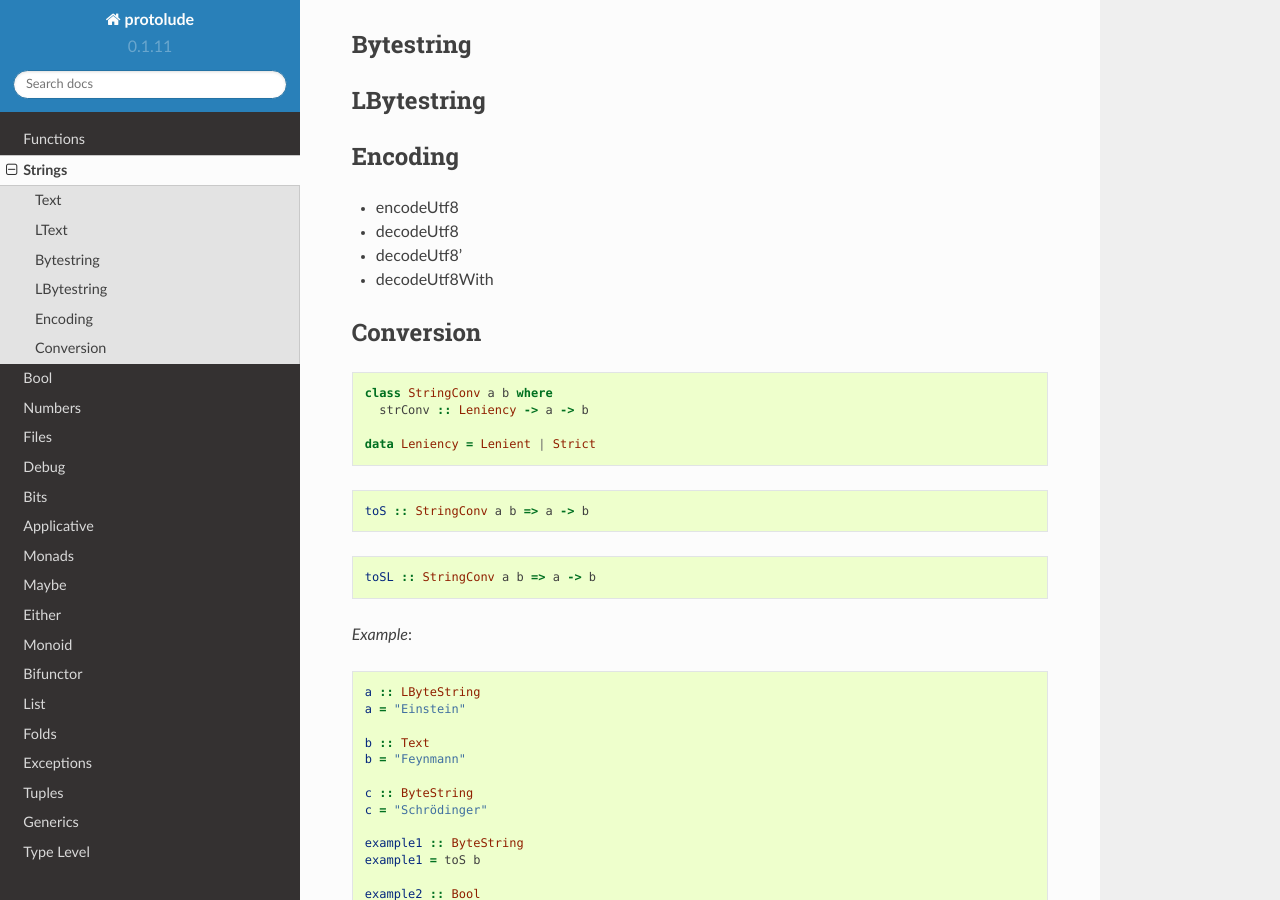
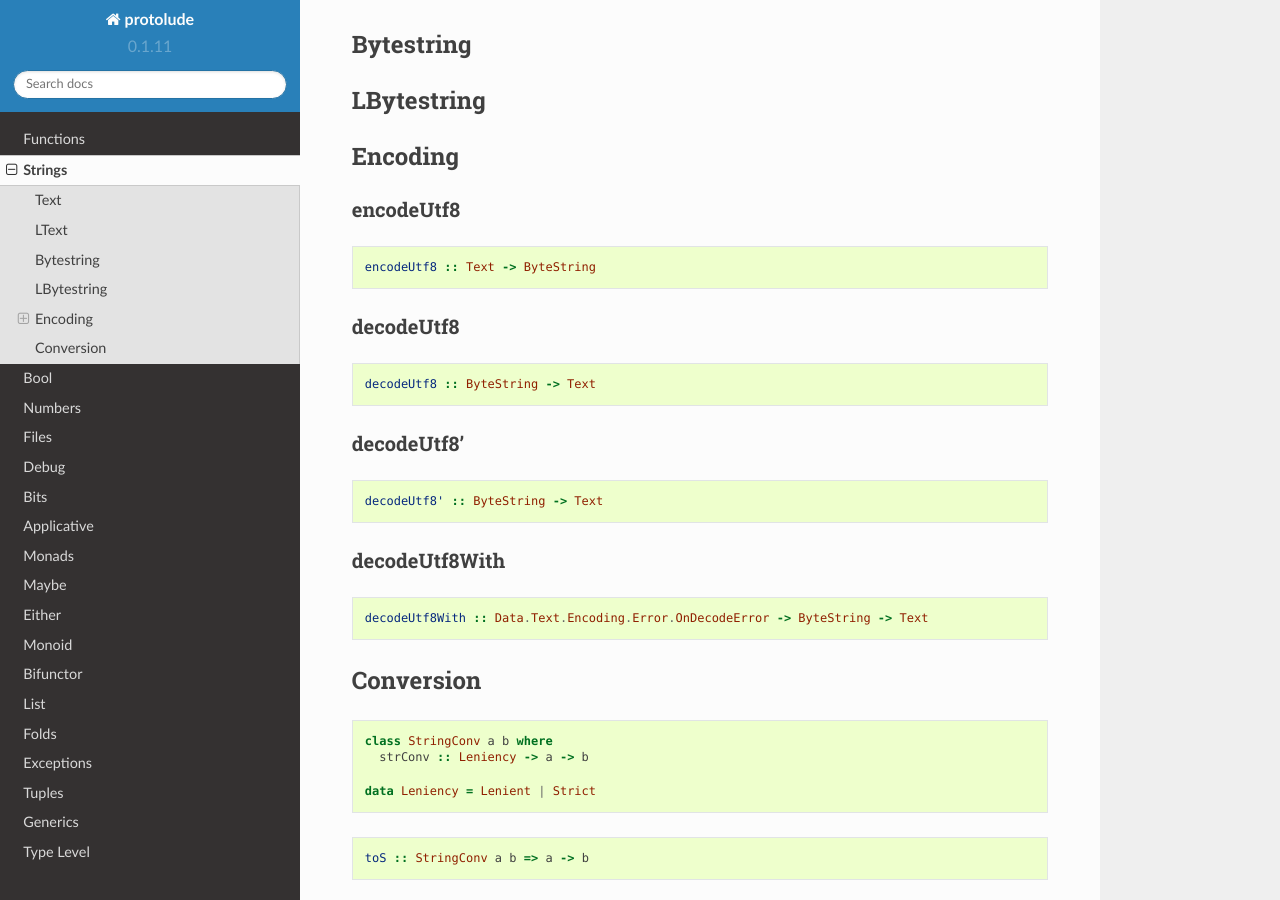
Before and after one commit to kowainik/relude, a Sphinx documentation site: the page built from docs/Strings.md, in a window 1280 px wide and 900 px high, scrolled down 423 px. Built offline with Sphinx 7.4.7 and the Read the Docs theme 2.0.0, drawn with Linux system fonts in a browser that asks for light colours; pages that are not in the unit, such as notebooks, are missing from menus.

Commit message:
export encoding error handlers

````diff
--- a/docs/Strings.md
+++ b/docs/Strings.md
@@ -23,10 +23,29 @@ LBytestring
 Encoding
 ----------
 
-* encodeUtf8
-* decodeUtf8
-* decodeUtf8'
-* decodeUtf8With
+#### encodeUtf8
+
+```haskell
+encodeUtf8 :: Text -> ByteString
+```
+
+#### decodeUtf8
+
+```haskell
+decodeUtf8 :: ByteString -> Text
+```
+
+#### decodeUtf8'
+
+```haskell
+decodeUtf8' :: ByteString -> Text
+```
+
+#### decodeUtf8With
+
+```haskell
+decodeUtf8With :: Data.Text.Encoding.Error.OnDecodeError -> ByteString -> Text
+```
 
 Conversion
 ----------
````
Also changed, not shown: 1 other file.
